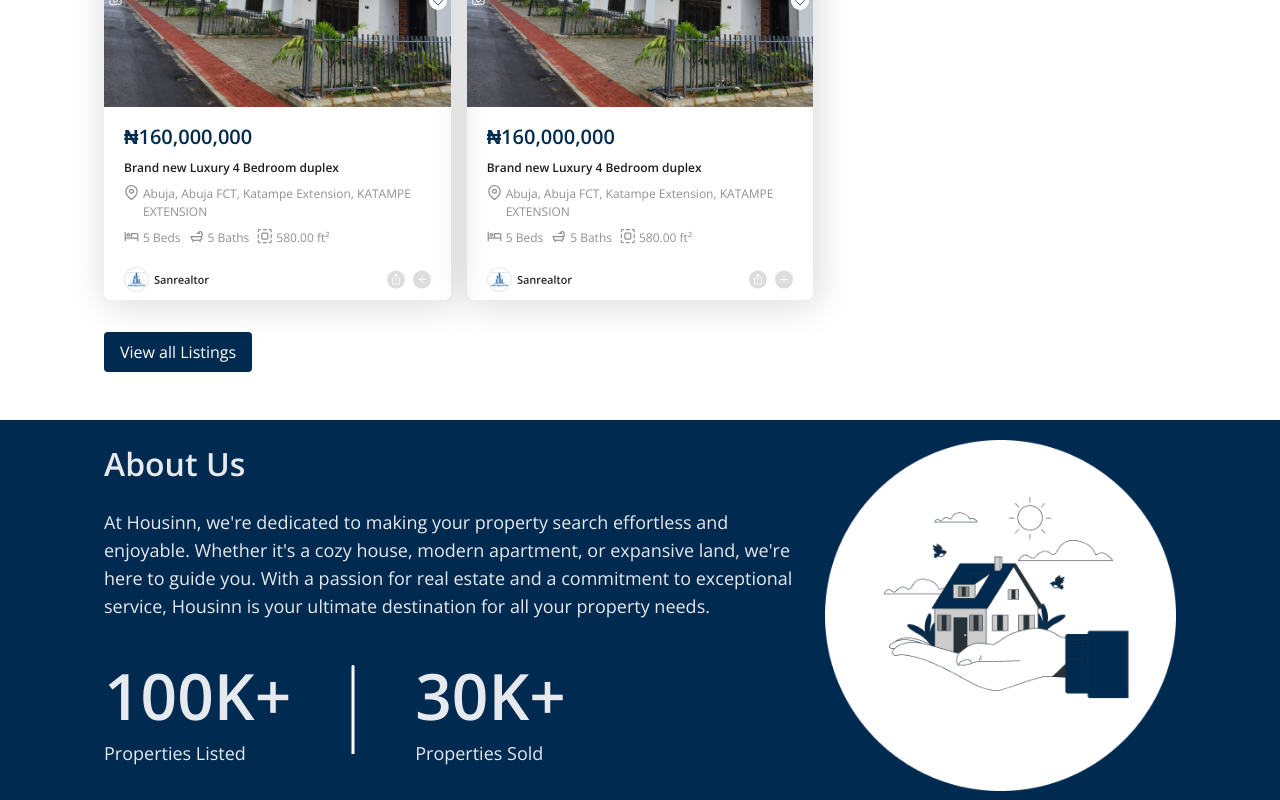
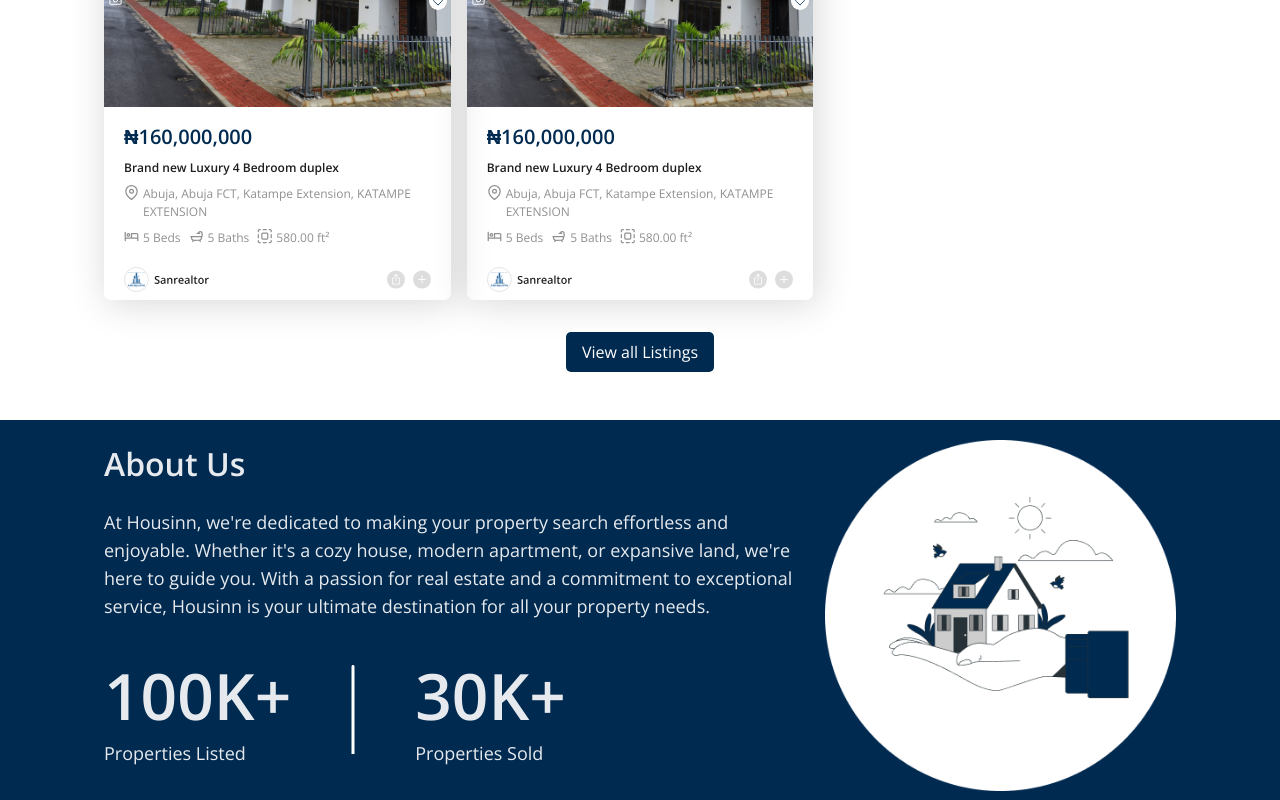
Before and after one commit to colloidOS/Housinn-for-Website, a Next.js app: page / in a window 1280 px wide. Shown: the part 1769-2569 px from the top of the page. Built offline with nearby package versions, Linux system fonts and the light colour scheme.

Commit message:
fire fire

```diff
--- a/src/components/ListingsPage.tsx
+++ b/src/components/ListingsPage.tsx
@@ -18,7 +18,7 @@ const ListingsPage: React.FC = () => {
     : listings;
 
   return (
-    <div className="px-[104px] pt-[35px] pb-[48px]">
+    <div className="px-[104px] pt-[35px] pb-[48px] w-full">
       <div className="flex justify-between mb-5">
         <h2 className="text-2xl font-bold">New Listings</h2>
         <Filter activeTag={activeTag || ""} onChange={handleFilterChange}  />
@@ -29,9 +29,11 @@ const ListingsPage: React.FC = () => {
           <ListingCard key={listing.id} listing={listing} />
         ))}
       </div>
-      <button className="mt-8 px-4 py-2 bg-primary text-white rounded">
+    <div className="w-full flex justify-center">
+    <button className="mt-8 px-4 py-2 bg-primary text-white rounded-[5px]">
         View all Listings
       </button>
+    </div>
     </div>
   );
 };
```
